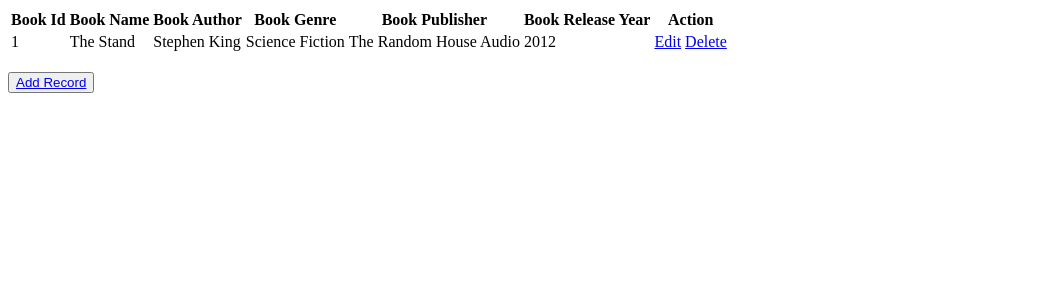
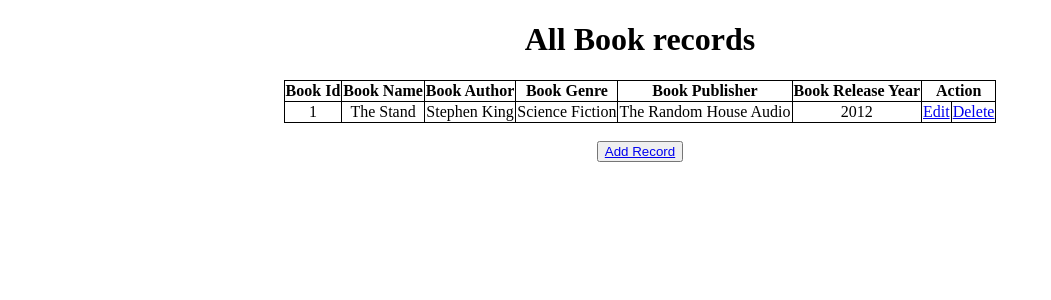
Before and after one commit to Twiiiz/Django-CRUD-App, a Django app: page / in a window 1280 px wide. Shown: the top 300 px of the page, without its empty margins (0-1051 px from the left). Run offline with Django 4.2, Linux system fonts and the light colour scheme; data comes from the database, SQL or seed files in the repository.

Commit message:
added static and css folders, styled pages a bit

```diff
--- /dev/null
+++ b/book_management/static/css/show_books.css
@@ -0,0 +1,14 @@
+body {
+  text-align: center;
+}
+
+table {
+  border-collapse: collapse;
+  margin-left: auto;
+  margin-right: auto;
+}
+
+th, td {
+  border: 1px solid black;
+  padding: auto;
+}
--- /dev/null
+++ b/book_management/static/css/update_book.css
@@ -0,0 +1,3 @@
+body {
+  text-align: center;
+}
--- a/book_management/templates/show_records.html
+++ b/book_management/templates/show_books.html
@@ -4,8 +4,11 @@
     <meta charset="UTF-8" />
     <meta name="viewport" content="width=device-width, initial-scale=1.0" />
     <title>All Book Records</title>
+    {% load static %}
+    <link rel="stylesheet" href="{% static 'css/show_books.css' %}">
   </head>
   <body>
+    <h1>All Book records</h1>
     {% if records == True %}
     <table>
       <thead>
@@ -16,7 +19,7 @@
           <th>Book Genre</th>
           <th>Book Publisher</th>
           <th>Book Release Year</th>
-          <th>Action</th>
+          <th colspan='2'>Action</th>
         </tr>
       </thead>
       <tbody>
@@ -30,6 +33,8 @@
           <td>{{ book.release_year }}</td>
           <td>
             <a href="edit/{{ book.id }}">Edit</a>
+          </td>
+          <td>
             <a href="delete/{{ book.id }}">Delete</a>
           </td>
         </tr>
--- a/book_management/views.py
+++ b/book_management/views.py
@@ -30,7 +30,7 @@ def show_records(request):
     have_records = False
   else:
     have_records = True
-  return render(request, 'show_records.html', {'books': books, 'records': have_records})
+  return render(request, 'show_books.html', {'books': books, 'records': have_records})
 
 def edit_record(request, id):
   book = Book.objects.get(id=id)
```
Also changed, not shown: book_management/templates/edit_book.html (+4 -4 lines).
